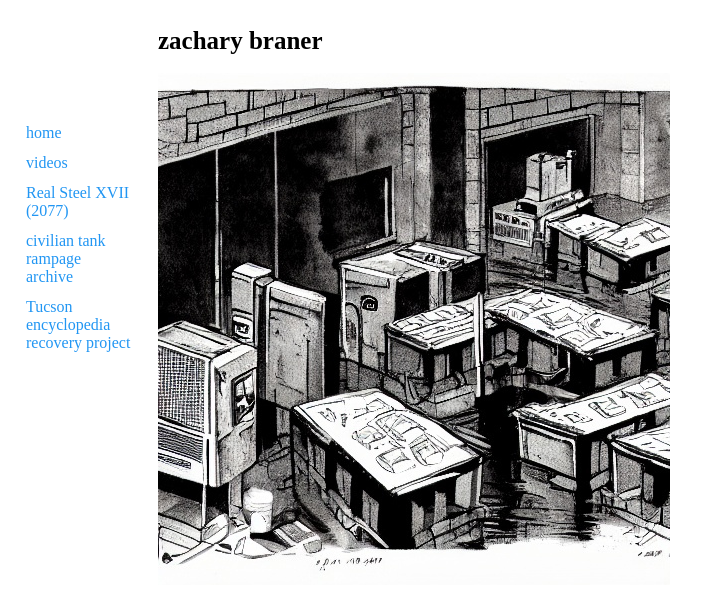
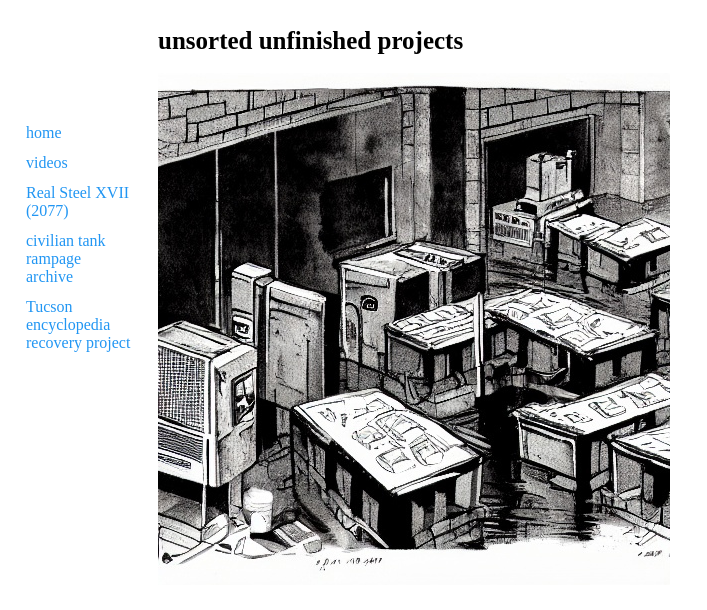
Before and after one commit to zbraner/tinfoilfall, a website: page index.html in a window 1280 px wide. Shown: the whole page, without its empty margins (0-707 px from the left). Drawn offline with Linux system fonts and the light colour scheme.

Commit message:
changing title

```diff
--- a/index.html
+++ b/index.html
@@ -19,7 +19,7 @@
 
 <!-- Header -->
   <div class="header">
-    <a href="#default" class="logo">zachary braner</a>
+    <a href="#default" class="logo">unsorted unfinished projects</a>
   </div>
   <!-- Side navigation -->
   <div class="sidenav">
```
Also changed, not shown: realsteel.html (+1 -1 lines), tankrampagedatabase.html (+1 -1 lines), textcollage.html (+1 -1 lines), youtube.html (+1 -1 lines).
